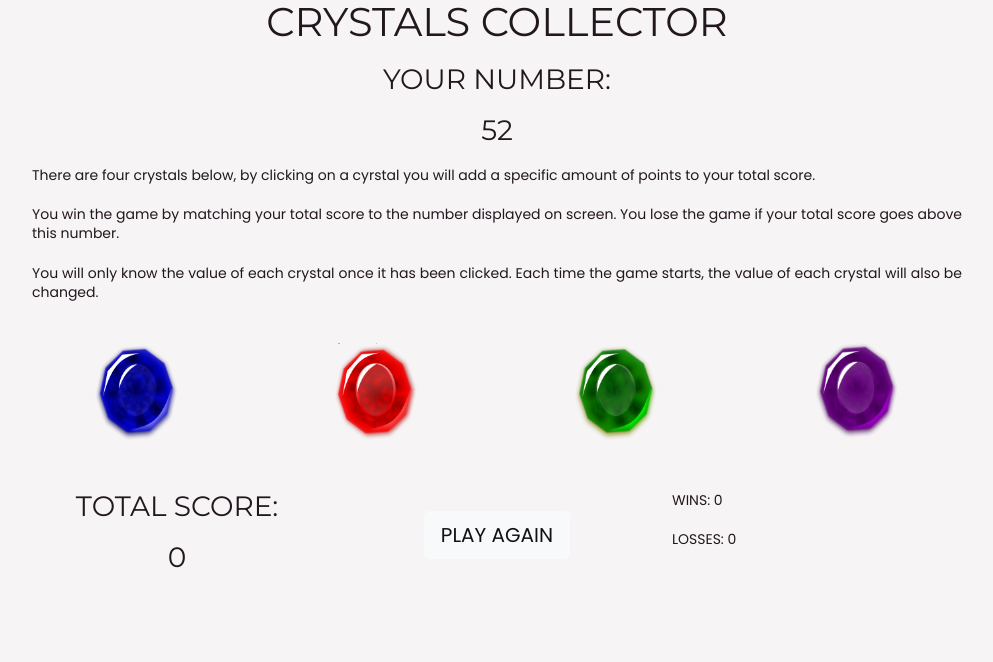
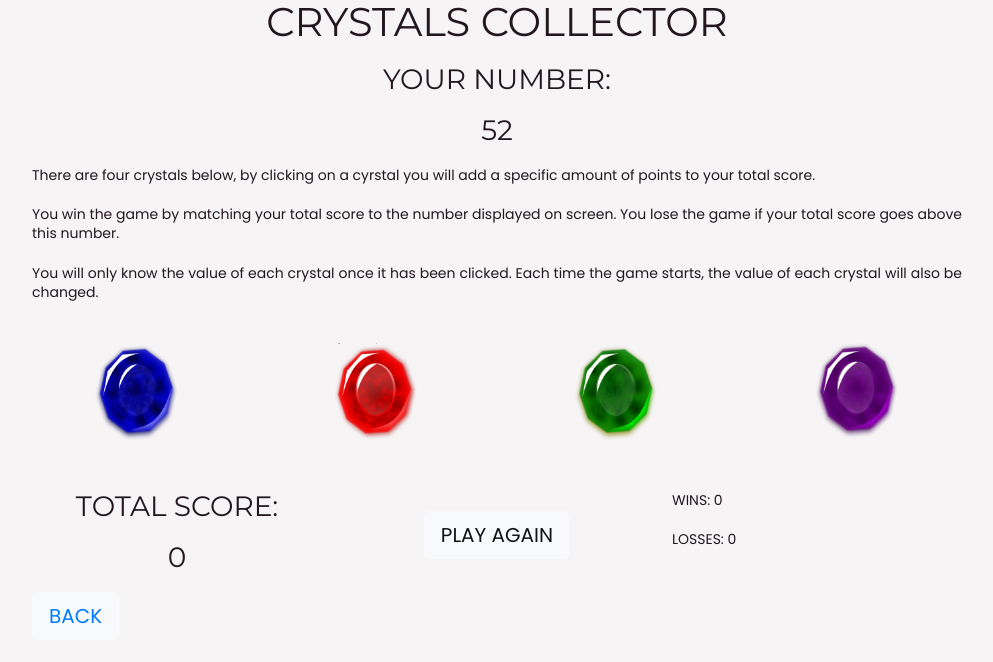
Before and after one commit to Unikwalk/Unikwalk.github.io, a plain HTML site: page crystalCollector/main.html in a window 1280 px wide. Shown: the whole page, without its empty margins (143-1136 px from the left). Drawn offline with nearby package versions, Linux system fonts and the light colour scheme.

Commit message:
Reorganized Crystal Collector files into folder.

```diff
--- a/main.html
+++ b/crystalCollector/main.html
@@ -63,6 +63,7 @@
 				<p class="score">LOSSES: <span id="loss"></span></p>
 			</div>
 		</div>
+		<button type="button" class="btn btn-light btn-lg"><a href="../portfolio.html">BACK</a></button>
 	</div>
 
 </body>
```
Also changed, not shown: crystalCollector/assets/css/reset.css (renamed from assets/css/reset.css), crystalCollector/assets/css/style.css (renamed from assets/css/style.css), crystalCollector/assets/images/image1.png (renamed from assets/images/image1.png), crystalCollector/assets/images/image2.png (renamed from assets/images/image2.png), crystalCollector/assets/images/image3.png (renamed from assets/images/image3.png), crystalCollector/assets/images/image4.png (renamed from assets/images/image4.png), crystalCollector/assets/images/screenshot.JPG (renamed from assets/images/screenshot.JPG), crystalCollector/assets/javascript/javascript.js (renamed from assets/javascript/javascript.js), 2 other files.
